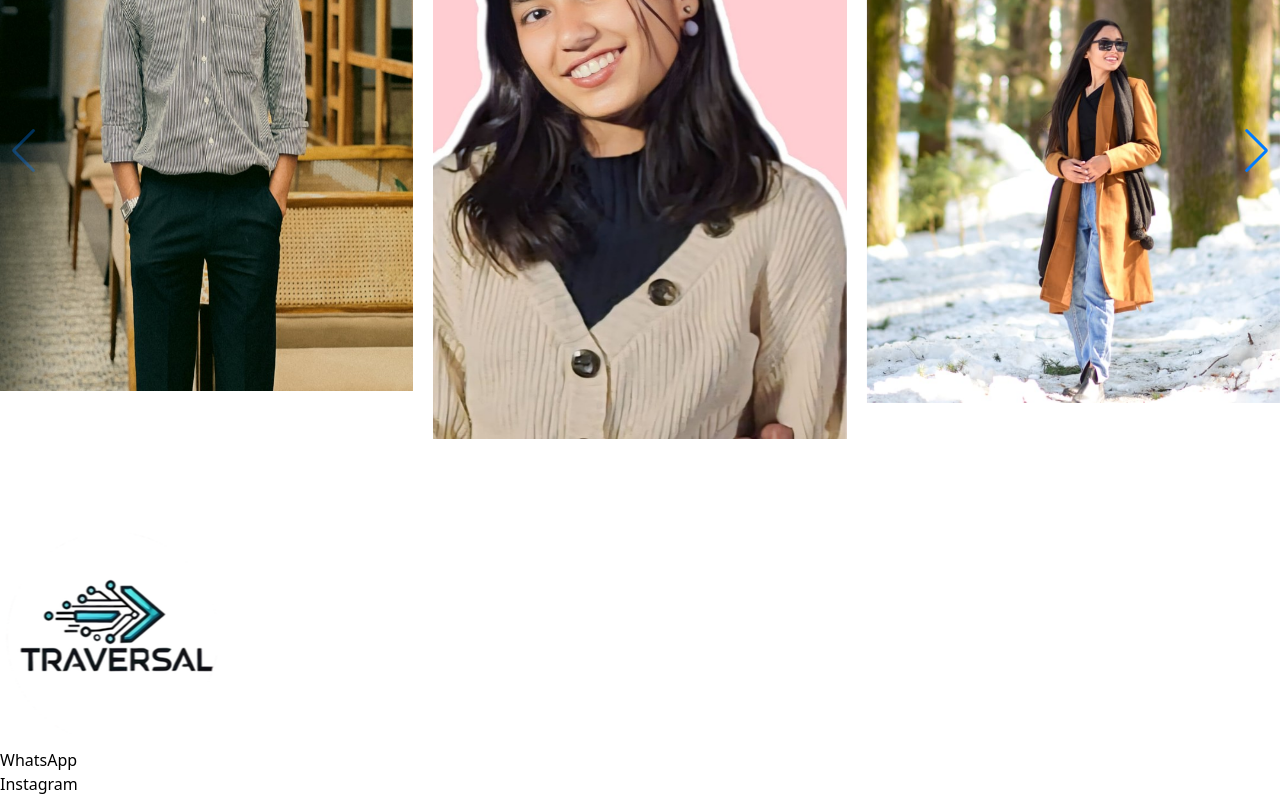
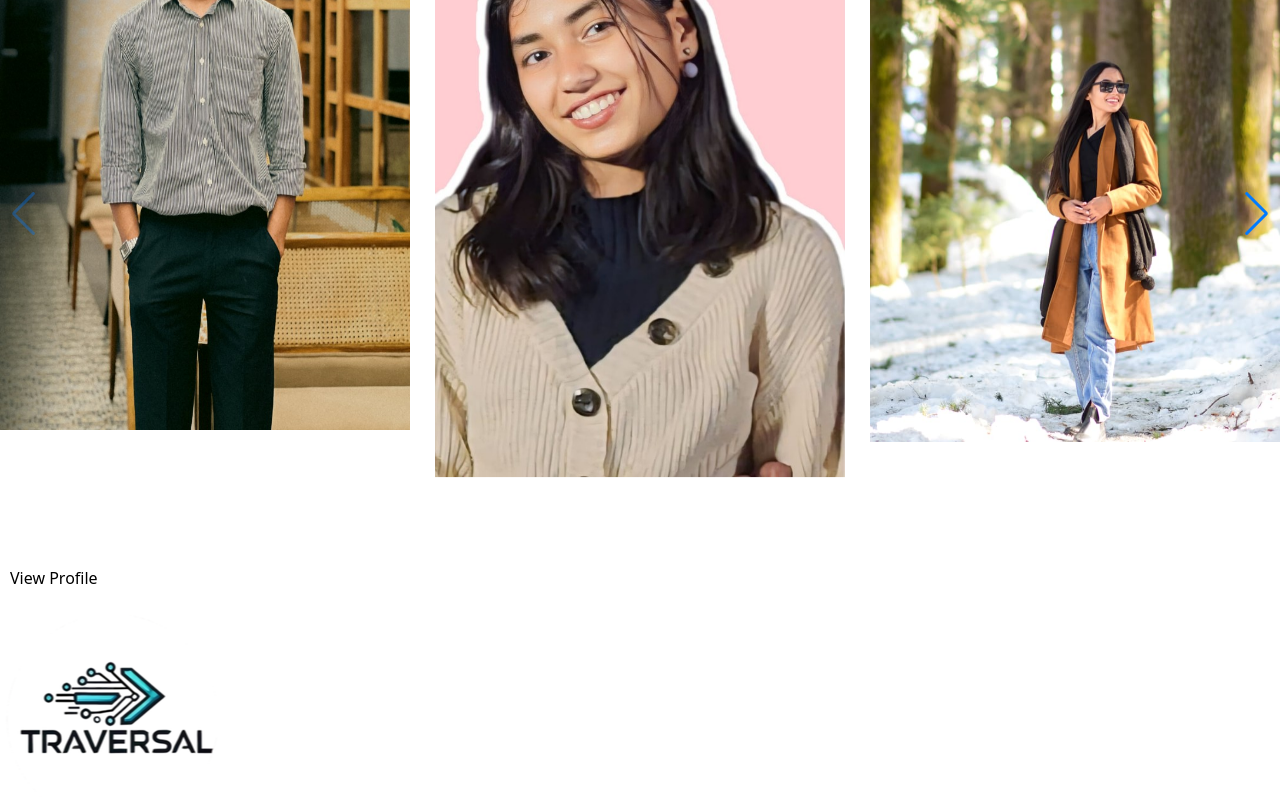
Before and after one commit to Traversal12/Traversal_Website, a React (Vite) app: page / in a window 1280 px wide. Shown: the part 4199-4996 px from the top of the page. Built offline with nearby package versions, Linux system fonts and the light colour scheme.

Commit message:
add custom cursor and zoom effect on team

```diff
--- a/src/App.jsx
+++ b/src/App.jsx
@@ -1,4 +1,5 @@
 import React from 'react'
+import { useState } from 'react';
 import Navbar from './components/Navbar'
 import Hero from './components/Hero'
 import Marquee from './components/Marquee'
@@ -14,19 +15,20 @@ import Cursor from './components/Cursor'
 
 
 function App() {
+  const [cursorVisible, setCursorVisible] = useState(100);
   const locomotiveScroll = new LocomotiveScroll();
   return (
     <div className='w-full h-full bg-[#0d0d0d] text-white relative' >
-      <Cursor/>
+      <Cursor cursorVisible={cursorVisible}/>
       <Navbar/>
       <div className='max-w-screen-lg mx-auto'>
       <Hero/>
       <MeshGradient size={"w-[70%] h-[8%]"} position={"top-0 right-4"}/>
       <Marquee/>
       <Para/>
-      <Mentors/>
+      <Mentors setCursorVisible={setCursorVisible}/>
       <Process/>
-      <Team/>
+      <Team  setCursorVisible={setCursorVisible}/>
       <Footer/>
       <MeshGradient size={"w-[95%] h-[5%]"} position={"bottom-0 left-56"} />
       </div>
--- a/src/components/Carousel.jsx
+++ b/src/components/Carousel.jsx
@@ -3,9 +3,10 @@ import { Swiper, SwiperSlide } from 'swiper/react';
 import 'swiper/css';
 import 'swiper/css/navigation';
 import { Navigation } from 'swiper/modules';
+import Cursor from './Cursor';
+import CustomCursor from './CustomCursor';
 
-export default function Carousel({ images, space, slides, rounded }) {
-
+export default function Carousel({ images, space, slides, rounded,setCursorVisible,effect}) {
   return (
     <div className="h-full ">
       <Swiper
@@ -13,13 +14,18 @@ export default function Carousel({ images, space, slides, rounded }) {
         modules={[Navigation]}
         slidesPerView={slides}
         spaceBetween={space}
-        className="w-[100%] h-[70%] "
+        className="w-[90%] h-[60%] relative cursor-pointer overflow-hidden mx-auto"
       >
         {images.map((image, index) => (
-          <SwiperSlide key={index}>
-            <img src={image} alt='image' className={`w-full h-full object-cover ${rounded}`} />
+          <SwiperSlide key={index}
+          onMouseEnter={() => setCursorVisible(0)}
+          onMouseLeave={() => setCursorVisible(100)}
+          className={`overflow-hidden ${rounded}`}>
+            <img src={image} alt='image'
+            className={`w-full h-full object-cover ${effect}`} />
           </SwiperSlide>
         ))}
+        <CustomCursor  />
       </Swiper>
     </div>
   );
--- a/src/components/Cursor.jsx
+++ b/src/components/Cursor.jsx
@@ -2,14 +2,15 @@ import React from 'react'
 import { useState, useEffect } from 'react';
 import { motion } from 'framer-motion';
 
-function Cursor() {
+function Cursor({cursorVisible}) {
     const [position, setPosition] = useState({ x: 0, y: 0 });
 
-    console.log(position);
+    // console.log(cursorVisible);
+    // console.log(position);
 
     useEffect(() => {
       const updateCursorPosition = (e) => {
-        console.log(e);
+        // console.log(e);
         setPosition({ x: e.clientX, y: e.clientY });
       };
 
@@ -23,7 +24,7 @@ function Cursor() {
     const variants = { left: position.x, top: position.y };
   return (
     <motion.div
-    className='fixed top-0 left-0 bg-[#00a6ff] rounded-full h-4 w-4 z-50 opacity-75 pointer-events-none'
+    className={`fixed top-0 left-0 bg-[#00a6ff] rounded-full h-4 w-4 z-50 opacity-${cursorVisible} pointer-events-none`}
     variants={variants}
     animate={variants}
     transition={{ type: 'spring', stiffness: 300, damping: 20 }}
--- /dev/null
+++ b/src/components/CustomCursor.jsx
@@ -0,0 +1,34 @@
+import React, { useState, useEffect } from 'react';
+import { motion } from 'framer-motion';
+
+function CustomCursor({visible}) {
+
+    const [position, setPosition] = useState({ x: 0, y: 0 });
+
+    useEffect(() => {
+        const updateCursorPosition = (e) => {
+            setPosition({ x: e.clientX, y: e.clientY });
+        };
+
+        window.addEventListener('mousemove', updateCursorPosition);
+
+        return () => {
+            window.removeEventListener('mousemove', updateCursorPosition);
+        };
+    }, []);
+
+    return (
+        <motion.div
+            className='border-2 border-[#00a6ff] text-white absolute pointer-events-none z-30 rounded-3xl backdrop-blur-sm bg-[#00a6ff30] w-28'
+            style={{
+                left: position.x-290,
+                top: position.y-270,
+                padding: '0.625rem',
+            }}
+        >
+            View Profile
+        </motion.div>
+    );
+}
+
+export default CustomCursor;
--- a/src/components/Hero.jsx
+++ b/src/components/Hero.jsx
@@ -3,7 +3,7 @@ import Button from './Button'
 
 function Hero() {
   return (
-    <div className=' max-w-screen-lg mx-auto mt-28 relative z-10'>
+    <div className=' max-w-screen-lg mx-auto mt-28 relative z-10 select-none'>
     <p className='text-7xl'>Elevate your Skills with Traversal get industry ready.
    </p>
    <p className='text-xl pt-6'> Design agency crafting minimal brand identities that speaks volumes.</p>
--- a/src/components/Mentors.jsx
+++ b/src/components/Mentors.jsx
@@ -4,7 +4,7 @@ import img3 from '../assets/mentors/img3.jpg';
 import img4 from '../assets/mentors/img4.jpg';
 import Carousel from './Carousel';
 
-function Mentors() {
+function Mentors({setCursorVisible}) {
 const images=[
   img1,img2,img3,img4
 ]
@@ -14,7 +14,7 @@ console.log(images);
     <div className="text-center mt-40 h-[600px] ">
         <h1 className="text-5xl">Our Mentors.</h1>
         <p className="text-lg my-5">Meet our talented team proud in delivering your brand's logo.</p>
-        <Carousel images={images} space={10} slides={2.3}/>
+        <Carousel images={images} space={10} slides={2.3} setCursorVisible={setCursorVisible}/>
     </div>
   )
 }
--- a/src/components/Team.jsx
+++ b/src/components/Team.jsx
@@ -4,13 +4,13 @@ import img2 from '../assets/team/image2.jpeg';
 import img3 from '../assets/team/image3.jpg';
 import img4 from '../assets/team/image4.jpeg';
 
-function Team() {
+function Team({setCursorVisible}) {
     const images=[img1,img2,img3,img4]
   return (
     <div className="text-center mt-40 h-[700px] ">
     <h1 className="text-5xl">Our Team.</h1>
     <p className="text-lg my-5">Meet our talented team proud in delivering your brand's logo.</p>
-<Carousel images={images} slides={3} space={20} rounded={"rounded-lg"}/>
+<Carousel images={images} slides={3} space={25} rounded={"rounded-3xl"} effect={" transition-transform duration-300 transform grayscale hover:grayscale-0 hover:scale-110"}  setCursorVisible={setCursorVisible}/>
 </div>
   )
 }
```
